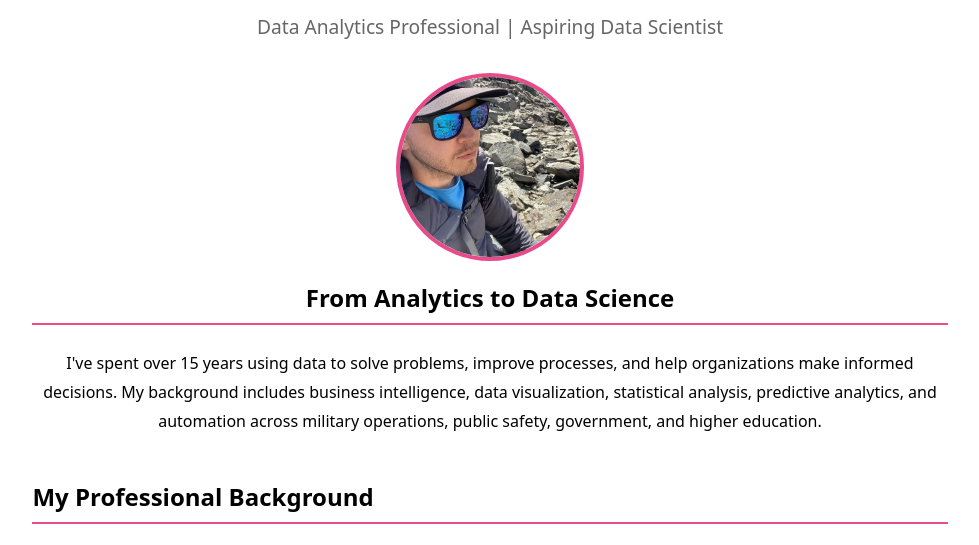
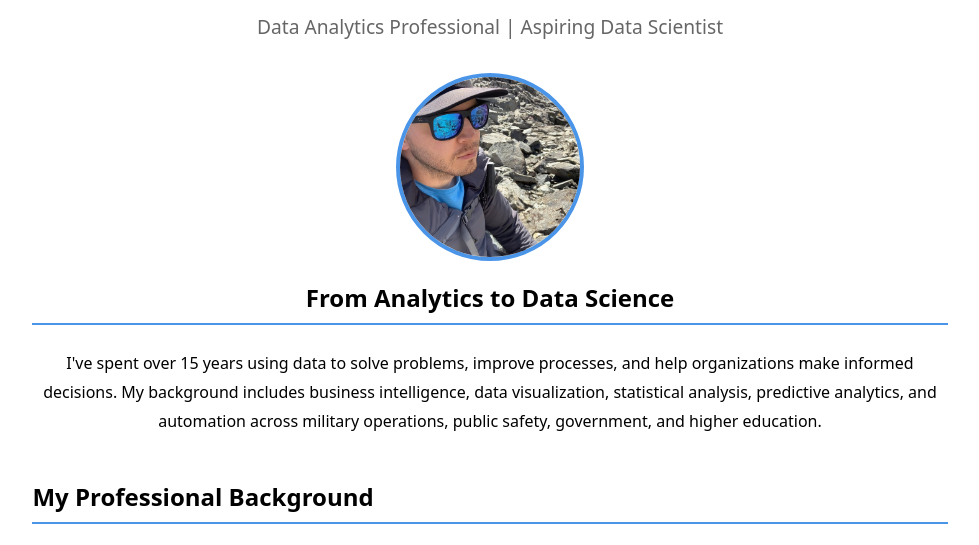
Before and after one commit to jkampen-ucsd/portfolio, a plain HTML site: page index.html in a window 1280 px wide. Shown: the part 198-743 px from the top of the page, without its empty margins (150-1129 px from the left). Drawn offline with Linux system fonts and the light colour scheme.

Commit message:
format updates

```diff
--- a/style.css
+++ b/style.css
@@ -1,5 +1,5 @@
 html {
-    --color-accent: oklch(65% 50% 0);
+    --color-accent: oklch(66.128% 0.14588 253.364);
     accent-color: var(--color-accent);
 }
 
@@ -181,7 +181,6 @@ h1 {
     line-height: 1.6;
 }
 
-/* Responsive resume layout */
 @media (max-width: 600px) {
     .resume-job-header {
         flex-direction: column;
```
